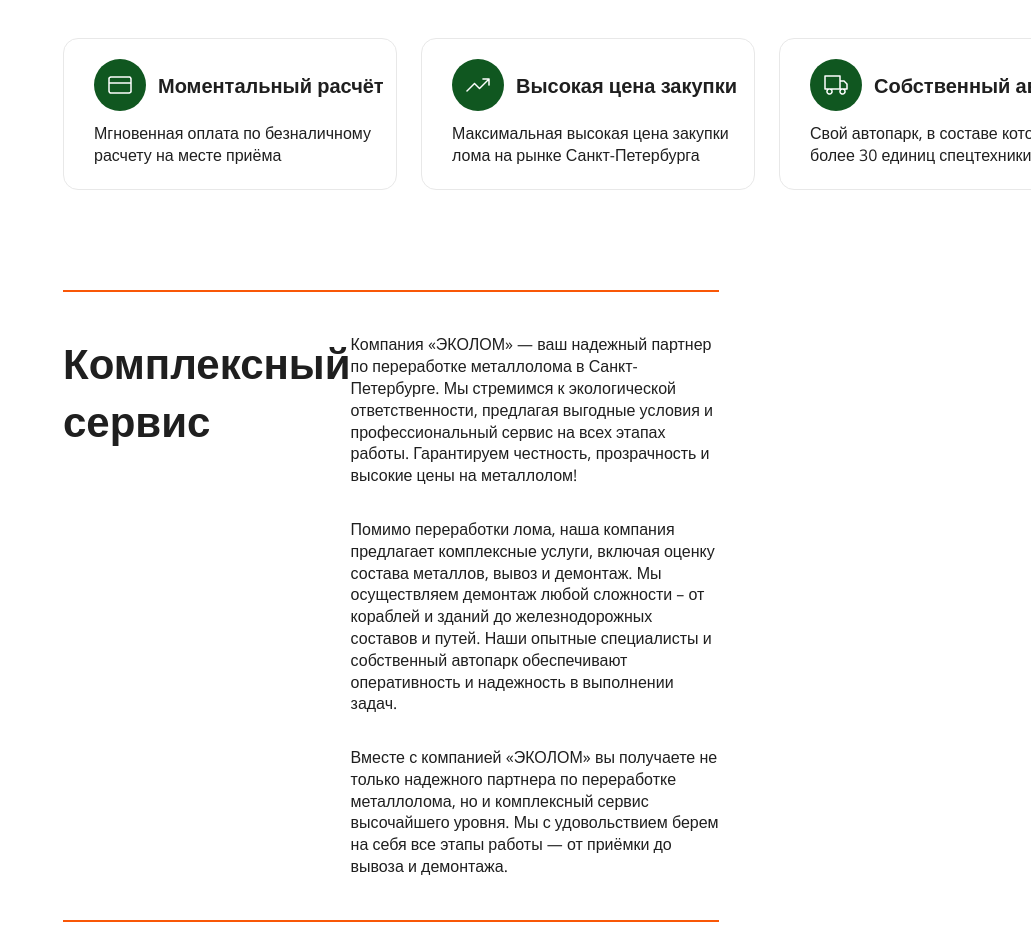
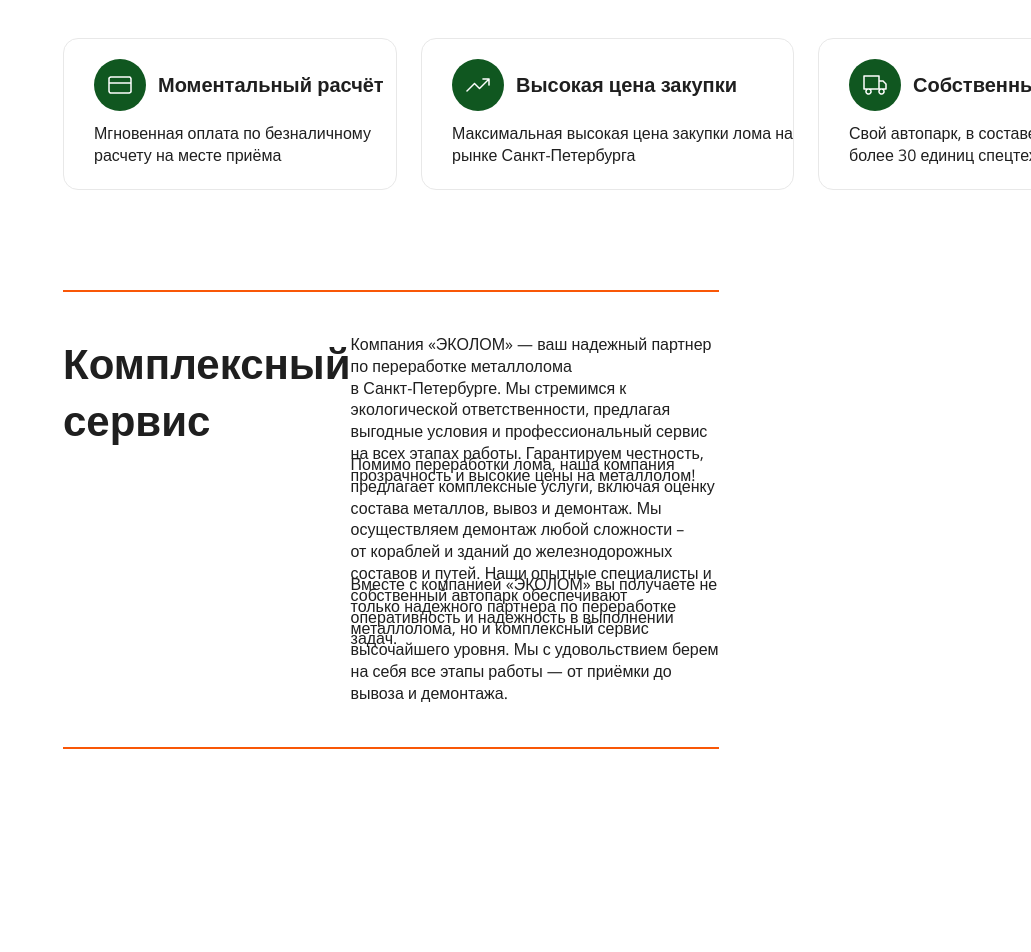
Before and after one commit to OTH21DEV/reovax, a plain HTML site: page index.html in a window 1280 px wide. Shown: the part 891-1843 px from the top of the page, without its empty margins (249-1280 px from the left). After the commit the page ends 1670 px from the top, so only its background shows below. Drawn offline with nearby package versions, Linux system fonts and the light colour scheme.

Commit message:
add main style correction

```diff
--- a/index.html
+++ b/index.html
@@ -167,15 +167,15 @@
         <!-- About description-->
         <div class="about__paragraph-wrapper" aria-describedby="about-description">
           <p id="about-description" class="about__paragraph">
-            Компания «ЭКОЛОМ» — ваш надежный партнер по переработке металлолома в Санкт-Петербурге. Мы стремимся к экологической ответственности, предлагая выгодные условия и профессиональный сервис
+            Компания «ЭКОЛОМ» — ваш надежный партнер по переработке металлолома<br/> в Санкт-Петербурге. Мы стремимся к экологической ответственности, предлагая выгодные условия и профессиональный сервис
             на всех этапах работы. Гарантируем честность, прозрачность и высокие цены на металлолом!
           </p>
           <p class="about__paragraph">
-            Помимо переработки лома, наша компания предлагает комплексные услуги, включая оценку состава металлов, вывоз и демонтаж. Мы осуществляем демонтаж любой сложности – от кораблей и зданий до
+            Помимо переработки лома, наша компания предлагает комплексные услуги, включая оценку состава металлов, вывоз и демонтаж. Мы осуществляем демонтаж любой сложности – <br/>от кораблей и зданий до
             железнодорожных составов и путей. Наши опытные специалисты и собственный автопарк обеспечивают оперативность и надежность в выполнении задач.
           </p>
           <p class="about__paragraph">
-            Вместе с компанией «ЭКОЛОМ» вы получаете не только надежного партнера по переработке металлолома, но и комплексный сервис высочайшего уровня. Мы с удовольствием берем на себя все этапы
+            Вместе с компанией «ЭКОЛОМ» вы получаете не только надежного партнера по переработке металлолома, но и комплексный сервис высочайшего уровня. Мы с удовольствием берем <br/>на себя все этапы
             работы — от приёмки до вывоза и демонтажа.
           </p>
         </div>
--- a/style.css
+++ b/style.css
@@ -35,16 +35,6 @@
   /*Borders*/
   --primary-header-border: #e8e8e8;
   --primary-advantages-border: var(--primary-header-border);
-  /*
-
-  #F95707
-
-  #F3F7F4
-  #1F1F1F
-  #ffffff
-  #F3F7F4
-  #c6d6c9
-*/
 }
 
 * {
@@ -69,7 +59,7 @@ li {
 .header {
   display: flex;
   flex-direction: column;
-  padding: 16px 312px 0;
+  padding: 0px 312px 0;
   position: relative;
 }
 /*Top header bar*/
@@ -77,6 +67,7 @@ li {
   display: flex;
   align-items: center;
   position: relative;
+  height: 111px;
 }
 .header__top-bar::after {
   content: "";
@@ -92,6 +83,7 @@ li {
 .header__logo-container {
   padding-right: 42px;
   padding-bottom: 16px;
+  height: 78px;
 }
 
 .header__logo {
@@ -213,7 +205,6 @@ li {
   position: absolute;
   left: -312px;
   right: -312px;
-  /* bottom: 2px; */
   bottom: 0;
   height: 1px;
   background-color: var(--primary-header-border);
@@ -267,14 +258,13 @@ li {
   height: 469px;
   display: flex;
   flex-direction: column;
-  justify-content: space-between;
 }
 .main__title {
   font-weight: var(--primary-font-weight-bold);
   font-size: var(--primary-font-size-largest);
   color: var(--primary-color);
   line-height: var(--primary-line-height-largest);
-  margin-bottom: 30px;
+  margin-bottom: 52px;
 }
 .main__last-line {
   color: var(--primary-accent-color-2);
@@ -285,6 +275,7 @@ li {
   display: flex;
   flex-wrap: wrap;
   width: 416px;
+  margin-bottom: 72px;
 }
 .main__btn--price,
 .main__btn--how,
@@ -331,14 +322,13 @@ li {
 .advantages {
   display: flex;
   padding: 62px 312px 100px;
-  justify-content:space-between;
+  justify-content: space-between;
 }
 /*Advantage card */
 .advantages__card {
   width: 416px;
   height: 152px;
   padding: 20px 0px 24px 30px;
-  /* padding: 20px 84px 24px 30px; */
   border: 1px solid var(--primary-advantages-border);
   border-radius: 15px;
 }
@@ -372,14 +362,21 @@ li {
   font-size: var(--primary-font-size-small);
   line-height: var(--primary-line-height-small);
   color: var(--primary-color);
+}
+.advantages__card:nth-child(1) .advantages__description {
   width: 302px;
+}
+.advantages__card:nth-child(2) .advantages__description {
+  width: 341px;
+}
+.advantages__card:nth-child(3) .advantages__description {
+  width: 300px;
 }
 /*About section*/
 .about {
   display: flex;
   padding: 0 312px;
   margin-bottom: 30px;
-  justify-content: space-between;
   width: 100%;
 }
 /*About content*/
@@ -412,7 +409,10 @@ li {
   font-weight: var(--primary-font-weight);
   line-height: var(--primary-line-height-small);
   color: var(--primary-color);
+
+  width: 100%;
 }
 .about__paragraph:not(:last-child) {
-  padding-bottom: 32px;
+  margin-bottom: 32px;
+  height: 88px;
 }
```
